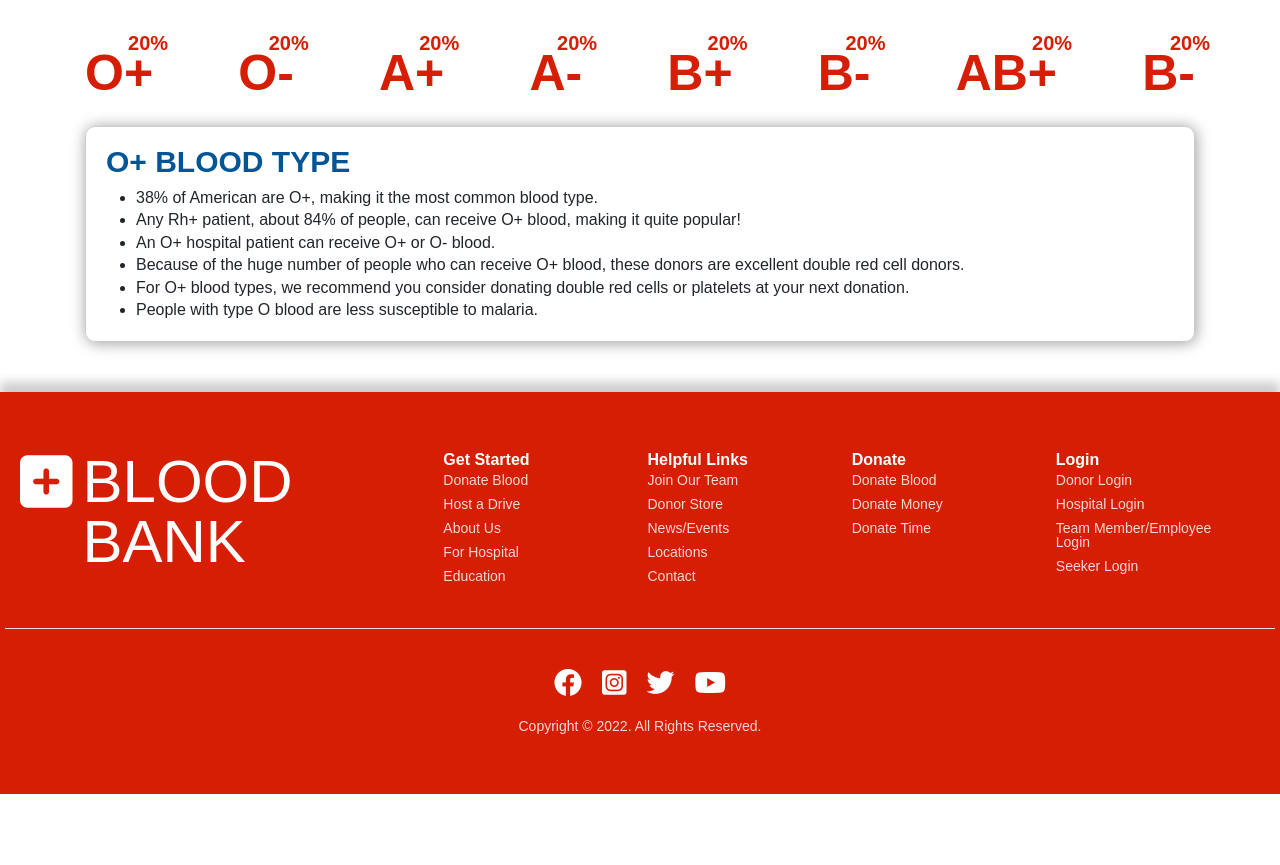
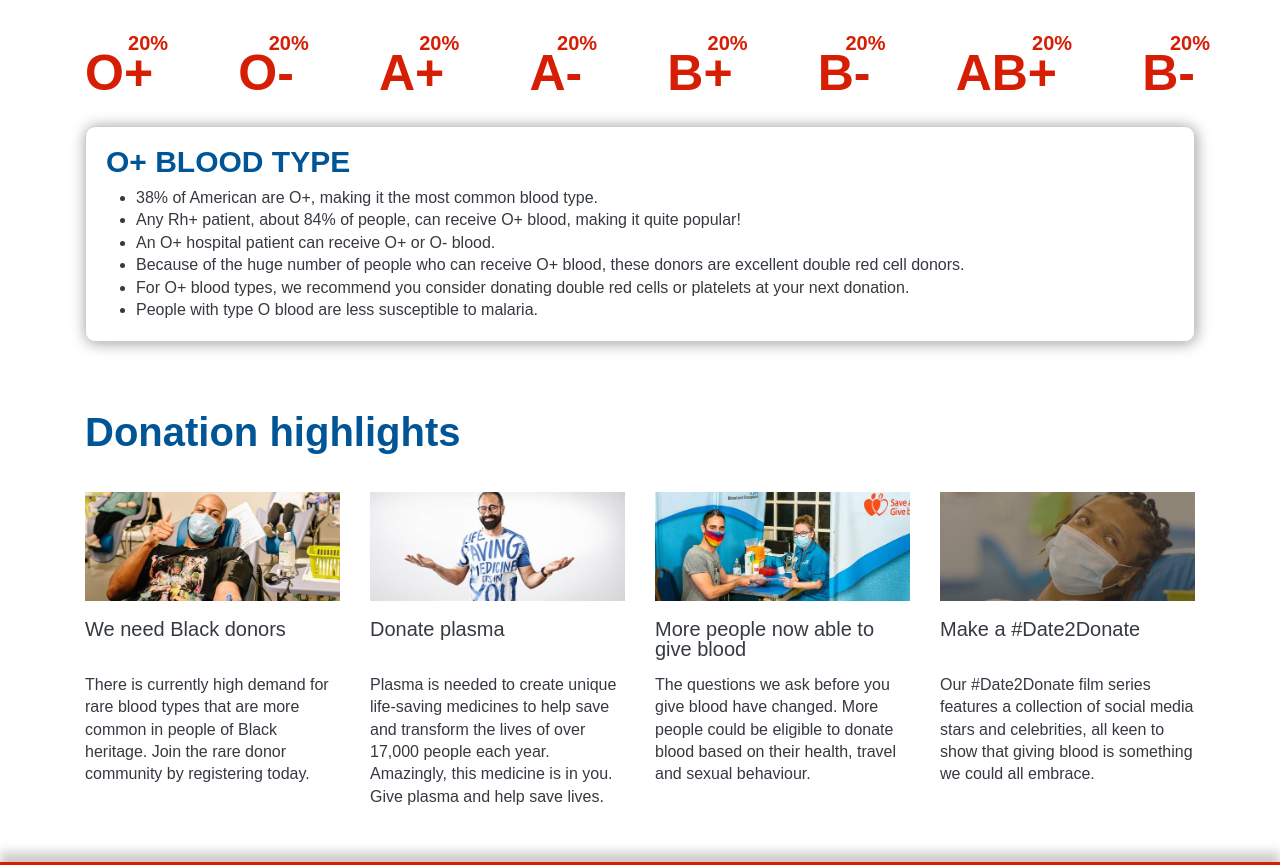
Before and after one commit to tan-creator/group5.bloodbank.github.io, a plain HTML site: page index.html in a window 1280 px wide. Shown: the part 920-1785 px from the top of the page. Before the commit the page ends 1714 px from the top, so only its background shows below. Drawn offline with nearby package versions, Linux system fonts and the light colour scheme.

Commit message:
Tuan update Homepage

```diff
--- a/assets/css/base.css
+++ b/assets/css/base.css
@@ -127,7 +127,7 @@ table {
 :root {
   --primary-color: #d61e05;
   --white-color: #fff;
-  --black-color: #000;
+  --black-color: #353940;
   --blue-color: #005596;
   --header-height: 64px;
   --font-size-small: 14px;
--- a/assets/css/style.css
+++ b/assets/css/style.css
@@ -2,10 +2,10 @@
 .header {
   top: 0;
   height: var(--header-height);
-  background-color: var(--primary-color);
+  background-color: var(--white-color);
   display: flex;
   justify-content: space-between;
-  color: var(--white-color);
+  color: var(--primary-color);
   align-items: center;
   position: fixed;
   box-shadow: 0px 9px 10px rgb(0 0 0 / 20%);
@@ -20,6 +20,10 @@
 
 .header__left-logo {
   padding-right: 10px;
+}
+
+.header__left-title {
+  font-weight: 700;
 }
 
 .header__right {
@@ -42,6 +46,7 @@
   border-radius: 4px;
   height: 38px;
   line-height: 38px;
+  border: 1px solid var(--primary-color);
 }
 
 .search__icon {
@@ -67,16 +72,33 @@
   cursor: pointer;
 }
 
+.header__avt {
+  display: none;
+}
+
 .header__notification,
-.header__avt {
+.header__avt,
+.header__login {
   margin: 10px;
   cursor: pointer;
 }
 
 .header__notification:hover,
-.header__avt:hover {
-  opacity: 0.85;
+.header__avt:hover,
+.header__login:hover {
+  opacity: 0.8;
   transition: all 0.25s;
+}
+
+.header__login {
+  display: flex;
+  align-items: center;
+  font-size: 22px;
+}
+
+.header__login span {
+  font-weight: 600;
+  padding-left: 4px;
 }
 
 /* MAIN */
@@ -137,6 +159,7 @@
 }
 
 .banner__content-desc {
+  color: var(--black-color);
   position: absolute;
   top: 115%;
   font-size: 20px;
@@ -159,6 +182,7 @@
 }
 
 .bloodInventory__title-desc {
+  color: var(--black-color);
   padding: 0 380px;
   font-size: 20px;
 }
@@ -218,11 +242,13 @@
 }
 
 .descriptionByTypeBlood__item {
+  color: var(--black-color);
   padding: 20px;
   border: 1px solid #ccc;
   border-radius: 10px;
   box-shadow: 1px 1px 15px rgba(0, 0, 0, 0.4);
   display: none;
+  min-height: 200px;
 }
 
 .descriptionByTypeBlood__item.active {
@@ -309,3 +335,49 @@
   font-size: var(--font-size-small);
   color: #ffd6d6;
 }
+
+/* DONATION HIGHLIGHTS */
+.donationHighlights {
+  padding-top: 20px;
+  padding-bottom: 50px;
+  color: var(--black-color);
+}
+
+.donationHighlights__title {
+  color: var(--blue-color);
+  font-size: 40px;
+  font-weight: 600;
+  padding-bottom: 40px;
+}
+
+.donationHighlights__item {
+  width: 100%;
+  min-height: 320px;
+}
+
+.donationHighlights__item:hover {
+  cursor: default;
+  color: var(--primary-color);
+  top: -5px;
+  transition: all linear 0.25s;
+  box-shadow: 0 0 10px rgba(0, 0, 0, 0.2);
+}
+
+.donationHighlights__item-img {
+  background-repeat: no-repeat;
+  object-fit: cover;
+  width: 100%;
+}
+
+.donationHighlights__item-title {
+  padding-top: 15px;
+  font-size: 20px;
+  height: 60px;
+  margin-bottom: 10px;
+  /* font-weight: 500; */
+}
+
+.donationHighlights__item-desc {
+  font-size: 16px;
+  line-height: 1.4;
+}
--- a/index.html
+++ b/index.html
@@ -35,6 +35,10 @@
                     </div>
                     <div class="header__right-item header__notification">
                         <div class="header__notification-icon"><i class="fa-solid fa-bell"></i></div>
+                    </div>
+                    <div class="header__right-item header__login">
+                        <div class="header__login-icon"><i class="fa-solid fa-arrow-right-to-bracket"></i></i></div>
+                        <span>LOGIN</span>
                     </div>
                     <div class="header__right-item header__avt">
                         <span><i class="fa-solid fa-user-tie"></i></span>
@@ -123,7 +127,7 @@
 
             <!-- Description Type Blood -->
             <div class="bloodInventory__descriptionByTypeBlood container">
-                <div class="descriptionByTypeBlood__item  active">
+                <div class="descriptionByTypeBlood__item active">
                     <h2>O+ BLOOD TYPE</h2>
                     <ul>
                         <li>38% of American are O+, making it the most common blood type.</li>
@@ -209,6 +213,34 @@
             </div>
         </section>
 
+        <!-- DONATION HIGHLIGHTS -->
+        <section class="donationHighlights container">
+            <div class="donationHighlights__title">Donation highlights</div>
+
+            <div class="donationHighlights__center row">
+                <div class="donationHighlights__item col-md-3">
+                    <img class="donationHighlights__item-img" src="./assets/img/donation-highlight-black-donorjpg.jpg" alt="">
+                    <h2 class="donationHighlights__item-title">We need Black donors</h2>
+                    <p class="donationHighlights__item-desc">There is currently high demand for rare blood types that are more common in people of Black heritage. Join the rare donor community by registering today.</p>
+                </div>
+                <div class="donationHighlights__item col-md-3">
+                    <img class="donationHighlights__item-img" src="./assets/img/donation-highlight-donate-plasma.jpg" alt="">
+                    <h2 class="donationHighlights__item-title">Donate plasma</h2>
+                    <p class="donationHighlights__item-desc">Plasma is needed to create unique life-saving medicines to help save and transform the lives of over 17,000 people each year. Amazingly, this medicine is in you. Give plasma and help save lives.</p>
+                </div>
+                <div class="donationHighlights__item col-md-3">
+                    <img class="donationHighlights__item-img" src="./assets/img/donation-highlight-3jpg.jpg" alt="">
+                    <h2 class="donationHighlights__item-title">More people now able to give blood</h2>
+                    <p class="donationHighlights__item-desc">The questions we ask before you give blood have changed. More people could be eligible to donate blood based on their health, travel and sexual behaviour.</p>
+                </div>
+                <div class="donationHighlights__item col-md-3">
+                    <img class="donationHighlights__item-img" src="./assets/img/donation-highlight-4.jpg" alt="">
+                    <h2 class="donationHighlights__item-title">Make a #Date2Donate</h2>
+                    <p class="donationHighlights__item-desc">Our #Date2Donate film series features a collection of social media stars and celebrities, all keen to show that giving blood is something we could all embrace.</p>
+                </div>
+            </div>
+        </section>
+
         <footer>
             <div class="footer container-fluid">
                 <div class="footer__top border-bottom row">
@@ -271,5 +303,6 @@
     <script src="https://cdn.jsdelivr.net/npm/bootstrap@4.6.1/dist/js/bootstrap.bundle.min.js" integrity="sha384-fQybjgWLrvvRgtW6bFlB7jaZrFsaBXjsOMm/tB9LTS58ONXgqbR9W8oWht/amnpF" crossorigin="anonymous"></script>
 
     <!-- JS -->
+    <script src="./index.js"></script>
 </body>
 </html>
--- /dev/null
+++ b/index.js
@@ -0,0 +1,5 @@
+const $ = document.querySelector.bind(document);
+const $$ = document.querySelectorAll.bind(document);
+
+// KHAI BÁO BIẾN
+const bloodInventory = $$(".bloodInventory__list-item");
```
Also changed, not shown: assets/img/donation-highlight-3jpg.jpg (added), assets/img/donation-highlight-4.jpg (added), assets/img/donation-highlight-black-donorjpg.jpg (added), assets/img/donation-highlight-donate-plasma.jpg (added).
